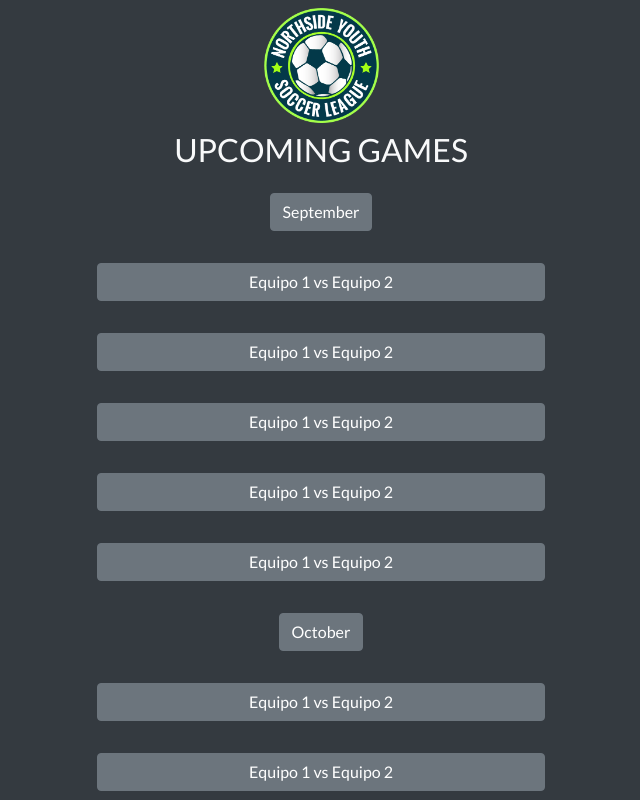
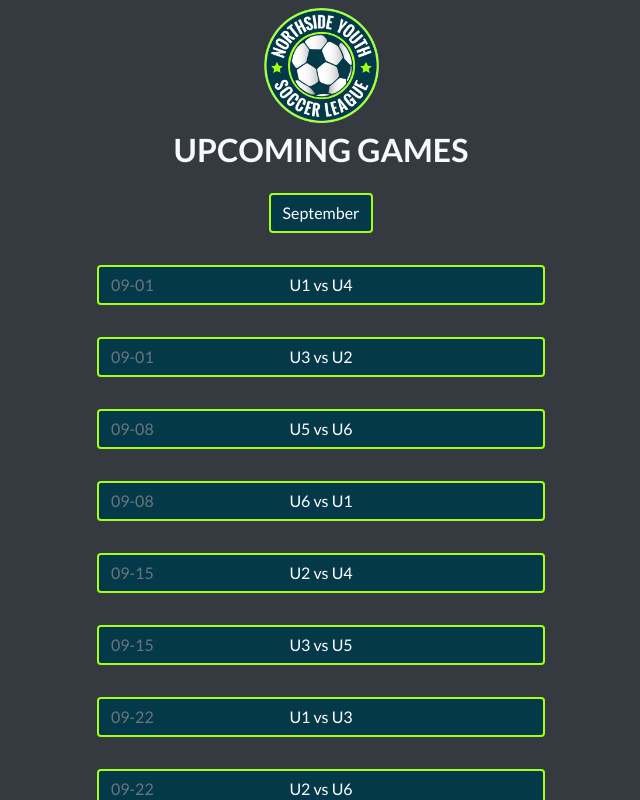
Before and after one commit to nicolasgiraldez/NYSL-Game-Schedule-App, a Vue app: page / in a window 1280 px wide. Shown: the top 800 px of the page, without its empty margins (319-959 px from the left). Built offline with nearby package versions, Linux system fonts and the light colour scheme.

Commit message:
menus done

```diff
--- a/src/App.vue
+++ b/src/App.vue
@@ -1,32 +1,49 @@
 <template>
-  <div id="app" class="bg-dark">
+  <div id="app">
     <div class="b-container mx-auto text-center" style="max-width: 480px;">
       <header class="pt-2">
         <a href="#"><img src="nysl_logo.png" alt="NYSL Logo" style="width: 115px;"></a>
-        <h2 class="mt-2 text-light">UPCOMING GAMES</h2>
+        <h2 class="mt-2 text-light font-weight-bold">UPCOMING GAMES</h2>
       </header>
-      <!-- <HelloWorld></HelloWorld> -->
       <div>
         <b-button v-b-toggle.collapse-september class="m-3">September</b-button>
         <b-collapse visible id="collapse-september">
             <div class="d-flex flex-column">
-              <b-button class="d-block m-3">Equipo 1 vs Equipo 2</b-button>
-              <b-button class="d-block m-3">Equipo 1 vs Equipo 2</b-button>
-              <b-button class="d-block m-3">Equipo 1 vs Equipo 2</b-button>
-              <b-button class="d-block m-3">Equipo 1 vs Equipo 2</b-button>
-              <b-button class="d-block m-3">Equipo 1 vs Equipo 2</b-button>
+              <template v-for="partido in listaPartidos">
+                <b-button class="d-block m-3" v-if="partido.fecha.includes('2019-09')" v-b-popover.hover="'I am popover content!'" title="Popover Title">
+                  <b-row>
+                    <b-col align-self="start" class="text-secondary text-left">
+                      {{ partido.fecha.slice(-5) }}
+                    </b-col>
+                    <b-col cols="6" align-self="center">
+                      {{ partido.equipos }}
+                    </b-col>
+                    <b-col align-self="end">
+                    </b-col>
+                  </b-row>
+                </b-button>
+              </template>
             </div>
         </b-collapse>
       </div>
       <div>
         <b-button v-b-toggle.collapse-october class="m-3">October</b-button>
-        <b-collapse visible id="collapse-october">
+        <b-collapse id="collapse-october">
             <div class="d-flex flex-column">
-              <b-button class="d-block m-3">Equipo 1 vs Equipo 2</b-button>
-              <b-button class="d-block m-3">Equipo 1 vs Equipo 2</b-button>
-              <b-button class="d-block m-3">Equipo 1 vs Equipo 2</b-button>
-              <b-button class="d-block m-3">Equipo 1 vs Equipo 2</b-button>
-              <b-button class="d-block m-3">Equipo 1 vs Equipo 2</b-button>
+              <template v-for="partido in listaPartidos">
+                <b-button class="d-block m-3" v-if="partido.fecha.includes('2019-10')">
+                  <b-row>
+                    <b-col align-self="start" class="text-secondary text-left">
+                      {{ partido.fecha.slice(-5) }}
+                    </b-col>
+                    <b-col cols="6" align-self="center">
+                      {{ partido.equipos }}
+                    </b-col>
+                    <b-col align-self="end">
+                    </b-col>
+                  </b-row>
+                </b-button>
+              </template>
             </div>
         </b-collapse>
       </div>
@@ -35,53 +52,115 @@
 </template>
 
 <script>
-import HelloWorld from './components/HelloWorld.vue'
 
 export default {
   name: 'app',
-  components: {
-    HelloWorld
-  },
   data() {
     return {
-      items: [
-          { isActive: true, age: 40, first_name: 'Dickerson', last_name: 'Macdonald' },
-          { isActive: false, age: 21, first_name: 'Larsen', last_name: 'Shaw' },
-          { isActive: false, age: 89, first_name: 'Geneva', last_name: 'Wilson' },
-          { isActive: true, age: 38, first_name: 'Jami', last_name: 'Carney' }
-        ],
-      showDismissibleAlert: false,
-      form: {
-        email: '',
-        password: '',
-        food: null,
-        checked: []
-      },
-      foods: [
-        { text: 'Select One', value: null },
-        'Carrots', 'Beans', 'Tomatoes', 'Corn'
-      ],
-      show: true
-    }
-  },
-  methods: {
-    handleClick() {
-      this.showDismissibleAlert = true
-    },
-    onSubmit (evt) {
-      evt.preventDefault();
-      alert(JSON.stringify(this.form));
-    },
-    onReset (evt) {
-      evt.preventDefault();
-      /* Reset our form values */
-      this.form.email = '';
-      this.form.password = '';
-      this.form.food = null;
-      this.form.checked = [];
-      /* Trick to reset/clear native browser form validation state */
-      this.show = false;
-      this.$nextTick(() => { this.show = true });
+      listaPartidos: [
+        {
+          "equipos": "U1 vs U4",
+          "fecha": "2019-09-01",
+          "hora": "9:30",
+          "ubicacion": "AJ Katzenmaier"
+        },
+        {
+          "equipos": "U3 vs U2",
+          "fecha": "2019-09-01",
+          "hora": "13:00",
+          "ubicacion": "Greenbay"
+        },
+        {
+          "equipos": "U5 vs U6",
+          "fecha": "2019-09-08",
+          "hora": "9:30",
+          "ubicacion": "Howard A Yeager"
+        },
+        {
+          "equipos": "U6 vs U1",
+          "fecha": "2019-09-08",
+          "hora": "13:00",
+          "ubicacion": "Marjorie P Hart"
+        },
+        {
+          "equipos": "U2 vs U4",
+          "fecha": "2019-09-15",
+          "hora": "9:30",
+          "ubicacion": "North"
+        },
+        {
+          "equipos": "U3 vs U5",
+          "fecha": "2019-09-15",
+          "hora": "13:00",
+          "ubicacion": "AJ Katzenmaier"
+        },
+        {
+          "equipos": "U1 vs U3",
+          "fecha": "2019-09-22",
+          "hora": "9:30",
+          "ubicacion": "South"
+        },
+        {
+          "equipos": "U2 vs U6",
+          "fecha": "2019-09-22",
+          "hora": "13:00",
+          "ubicacion": "Howard A Yeager"
+        },
+        {
+          "equipos": "U4 vs U5",
+          "fecha": "2019-09-29",
+          "hora": "9:30",
+          "ubicacion": "Greenbay"
+        },
+        {
+          "equipos": "U2 vs U5",
+          "fecha": "2019-10-06",
+          "hora": "9:30",
+          "ubicacion": "Marjorie P Hart"
+        },
+        {
+          "equipos": "U1 vs U6",
+          "fecha": "2019-10-06",
+          "hora": "13:00",
+          "ubicacion": "South"
+        },
+        {
+          "equipos": "U3 vs U4",
+          "fecha": "2019-10-08",
+          "hora": "9:30",
+          "ubicacion": "Howard A Yeager"
+        },
+        {
+          "equipos": "U5 vs U1",
+          "fecha": "2019-10-08",
+          "hora": "13:00",
+          "ubicacion": "Greenbay"
+        },
+        {
+          "equipos": "U6 vs U3",
+          "fecha": "2019-10-20",
+          "hora": "9:30",
+          "ubicacion": "North"
+        },
+        {
+          "equipos": "U2 vs U4",
+          "fecha": "2019-10-20",
+          "hora": "13:00",
+          "ubicacion": "Marjorie P Hart"
+        },
+        {
+          "equipos": "U3 vs U1",
+          "fecha": "2019-10-27",
+          "hora": "9:30",
+          "ubicacion": "AJ Katzenmaier"
+        },
+        {
+          "equipos": "U5 vs U6",
+          "fecha": "2019-10-27",
+          "hora": "13:00",
+          "ubicacion": "Howard A Yeager"
+        }
+      ]
     }
   }
 }
@@ -91,11 +170,14 @@ export default {
   @import url('https://fonts.googleapis.com/css?family=Lato:400,700');
 
   body {
-    background: #EEF1F4 !important;
+    background: #343A40 !important;
     font-family: 'Lato', sans-serif !important;
   }
 
-  .nav-background {
-    background: #353535;
+  button {
+    background: #033949 !important;
+    border-color: #A3FF15 !important;
+    border-width: 2px !important;
   }
+
 </style>
```
Also changed, not shown: 1 other file (tests, documents, lock files or other folders).
